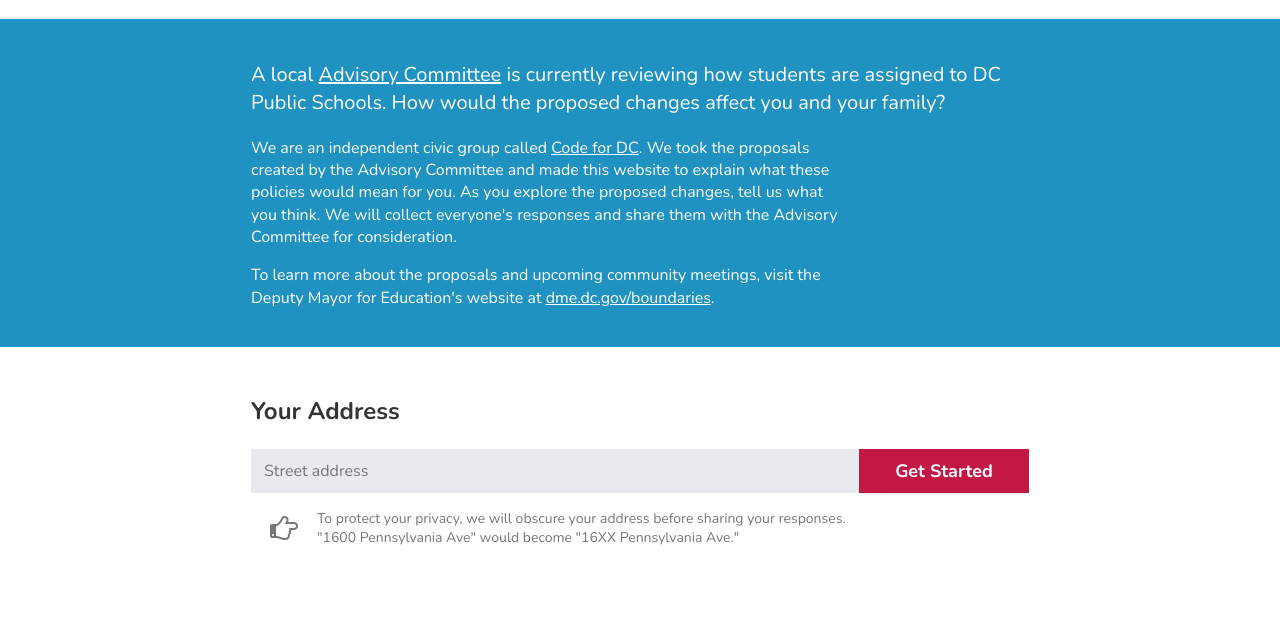
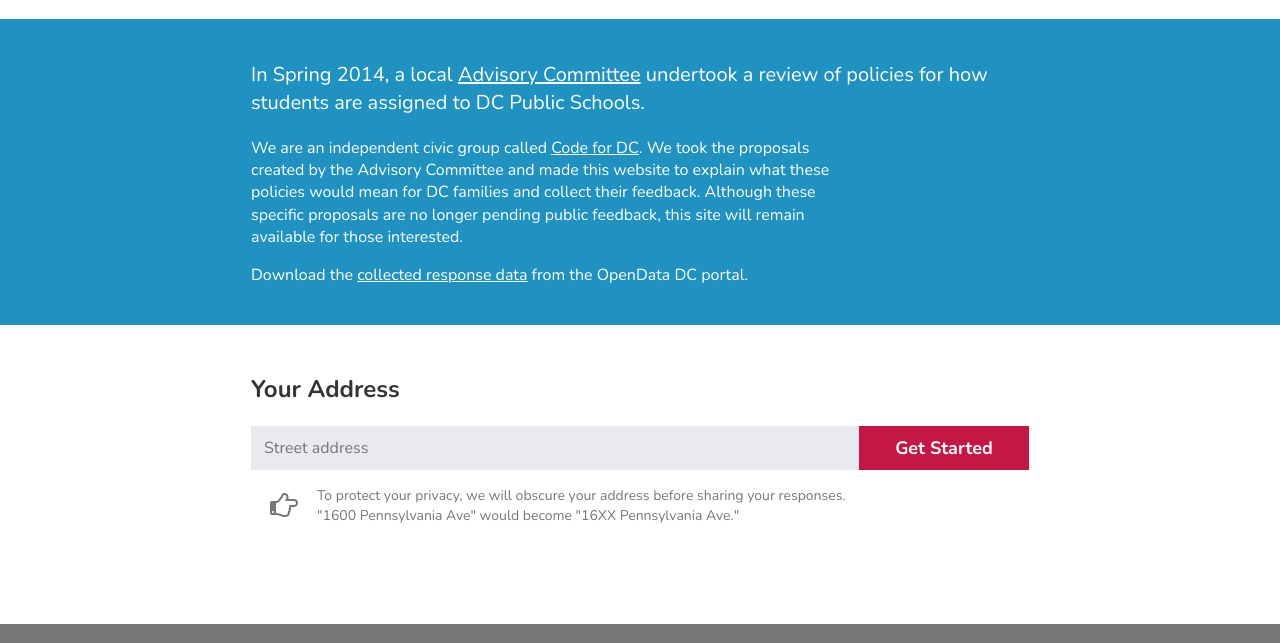
Before and after one commit to cmgiven/dcps-assignment, a website: page public/index.html in a window 1280 px wide. Shown: the part 115-758 px from the top of the page. Drawn offline with nearby package versions, Linux system fonts and the light colour scheme.

Commit message:
Updated the introductory language to sunset project.

```diff
--- a/public/index.html
+++ b/public/index.html
@@ -32,9 +32,9 @@
 
         <div class="inverse">
             <section id="intro">
-                <p class="lead">A local <a href="http://dme.dc.gov/book/student-assignment-and-school-boundaries-review-process/dc-advisory-committee-student" target="_blank">Advisory Committee</a> is currently reviewing how students are assigned to DC Public Schools. How would the proposed changes affect you and your family?</p>
-                <p>We are an independent civic group called <a href="http://codefordc.org" target="_blank">Code for DC</a>. We took the proposals created by the Advisory Committee and made this website to explain what these policies would mean for you. As you explore the proposed changes, tell us what you think. We will collect everyone's responses and share them with the Advisory Committee for consideration.</p>
-                <p>To learn more about the proposals and upcoming community meetings, visit the Deputy Mayor for Education's website at <a href="http://dme.dc.gov/boundaries" target="_blank">dme.dc.gov/boundaries</a>.</p>
+                <p class="lead">In Spring 2014, a local <a href="http://dme.dc.gov/book/student-assignment-and-school-boundaries-review-process/dc-advisory-committee-student" target="_blank">Advisory Committee</a> undertook a review of policies for how students are assigned to DC Public Schools.</p>
+                <p>We are an independent civic group called <a href="http://codefordc.org" target="_blank">Code for DC</a>. We took the proposals created by the Advisory Committee and made this website to explain what these policies would mean for DC families and collect their feedback. Although these specific proposals are no longer pending public feedback, this site will remain available for those interested.</p>
+                <p>Download the <a href="http://opendatadc.org/dataset/ourdcschools-org-responses" target="_blank">collected response data</a> from the OpenData DC portal.</p>
             </section>
         </div>
 
```
